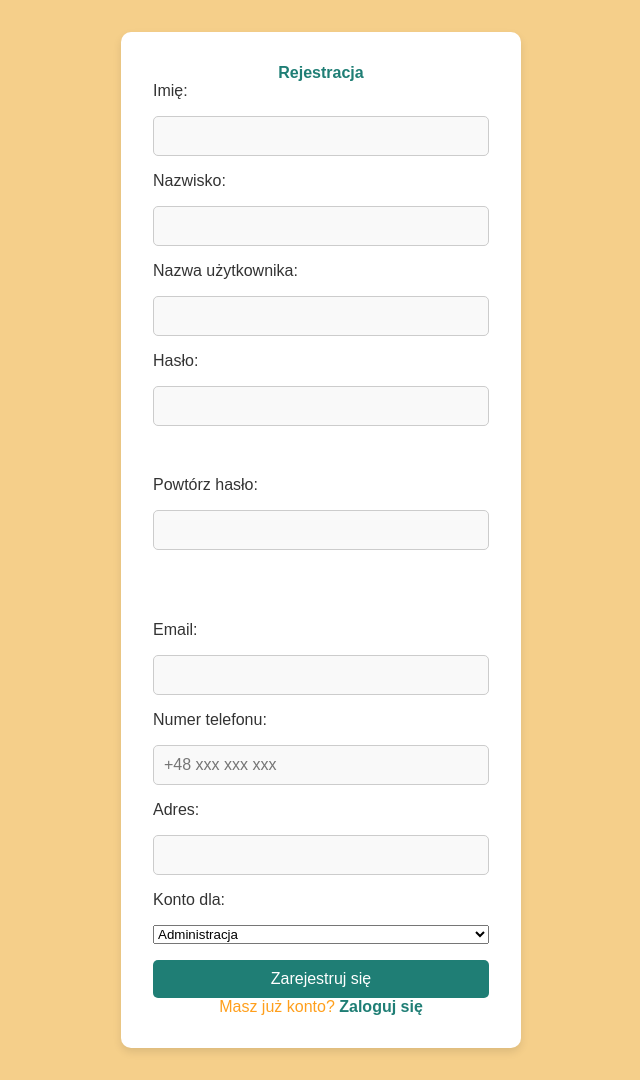
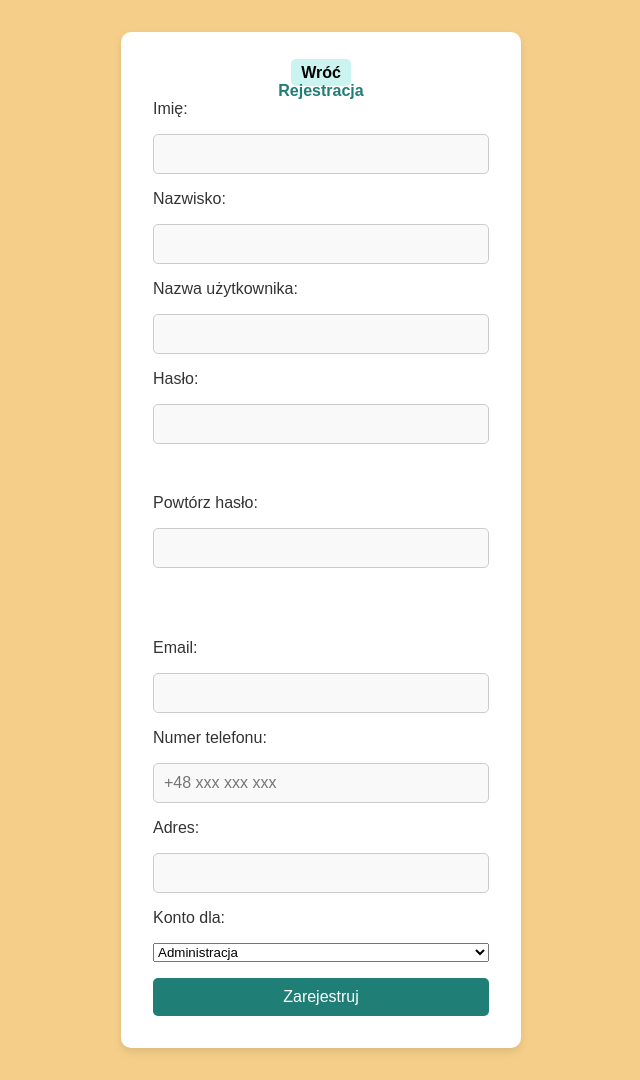
Before and after one commit to wikisza/schoolSystem, a Flask app: page /register in a window 1280 px wide. Shown: the whole page, without its empty margins (319-959 px from the left). Run offline with Flask 3, Linux system fonts and the light colour scheme; some web fonts are replaced.

Commit message:
poprawa linkow do register

```diff
--- a/routes/auth_routes.py
+++ b/routes/auth_routes.py
@@ -1,6 +1,7 @@
 from flask import Blueprint, render_template, request, redirect, flash, url_for
 from controllers.auth_controller import authenticate, register_user
 from flask_login import login_required, logout_user
+from routes.index_routes import administrationView_route
 
 auth_blueprint = Blueprint('auth', __name__)
 
@@ -28,7 +29,7 @@ def register():
         phoneNumber = request.form['phoneNumber']
         address = request.form['address']
         if register_user(username, password, profession, email, firstName, lastName, phoneNumber, address):
-            return redirect(url_for('auth.login'))
+            return redirect(url_for('index.administrationView_route'))
         else:
             flash('Login już zajęty.')
             return redirect(url_for('auth.register'))
--- a/static/css/styleLogin.css
+++ b/static/css/styleLogin.css
@@ -1,102 +1,3 @@
-/* body {
-    margin: 20px;
-    background-color: #ececec;
-    color: white;
-    font-family: 'suse';
-    min-height: 100vh;
-    display: flex;
-    flex-direction: column;
-    position: relative;
-    justify-content: center;
-    align-items: center;
-}
-
-.suse {
-    font-family: "SUSE", sans-serif;
-    font-optical-sizing: auto;
-    font-weight: bold;
-    font-style: normal;
-  }
-
-section{
-    background-color: #0d4e98;
-    border-radius: 30px;
-    width: 50%;
-    margin-top: 30px;
-    padding: 20px;
-    box-shadow: 0px 0px 20px rgba(26, 25, 25, 0.658);
-    display: flex;
-    flex-direction: column;
-    position: relative;
-    justify-content: center;
-    align-items: center;
-}
-
-h1 {
-    color: white;
-    font-size:40px;
-    font-weight: 450;
-    margin: 0;
-}
-
-form {
-    margin-bottom: 20px;
-}
-
-label {
-    display: block;
-    margin-top: 10px;
-    color: white;
-}
-
-input, button {
-    margin-top: 5px;
-    background-color: #e68d1a;
-    color: #000000;
-    border: 2px solid #0d4e98;
-    border-radius: 5px;
-    padding: 10px;
-    font-family: 'suse';
-}
-
-button {
-    cursor: pointer;
-}
-
-button:hover{
-    background-color: #6A704C;
-
-}
-ul {
-    list-style-type: none;
-    padding: 0;
-}
-
-li {
-    margin-bottom: 5px;
-    padding: 10px;
-    background-color: #444;
-    border-radius: 5px;
-    color: white;
-}
-
-img{
-    width: 160px;
-    background-color: #e2b171;
-    padding: 40px;
-    border-radius: 10px;
-    box-shadow: 0 0 20px #3E2723;
-}
-
-p, a{
-    color: #6A704C;
-}
-
-a:hover{
-    color:#e2b171;
-} */
-
-/* Resetowanie domyślnych stylów */
 * {
     margin: 0;
     padding: 0;
@@ -194,8 +95,23 @@ a {
     color: #1f7e75;
     text-decoration: none;
     font-weight: bold;
+    margin:2rem;
 }
 
 a:hover {
     text-decoration: underline;
 }
+
+.btn {
+    color: black;
+    text-decoration: none;
+    padding: 5px 10px;
+    background-color: #CBF3F0;
+    border-radius: 5px;
+    transition: background-color 0.3s;
+    margin-bottom: 2rem;
+}
+
+.btn:hover{
+    background-color: #1c6f67;
+}
--- a/templates/administration/addNewClass.html
+++ b/templates/administration/addNewClass.html
@@ -7,7 +7,7 @@
 <form method="POST" action="/addClass">
     <label for="className">Nazwa przedmiotu:</label>
     <input type="text" id="className" name="className" required>
-    <button type="submit">Dodaj przedmiot</button>
+    <button type="submit" class="btn">Dodaj przedmiot</button>
 </form>
 
 {% endblock %}
--- a/templates/administration/editClass.html
+++ b/templates/administration/editClass.html
@@ -198,7 +198,7 @@ document.getElementById('changeTeacherButton').onclick = function () {
             fetch('/assignStudentsToClass', {
                 method: 'POST',
                 headers: { 'Content-Type': 'application/json' },
-                body: JSON.stringify({ student_ids: selectedIds, class_id: '{{ class_data[0] }}' })
+                body: JSON.stringify({ student_ids: selectedIds, class_id: '{{ class_data[3] }}' })
             })
                 .then(response => {
                     if (response.ok) {
--- a/templates/register.html
+++ b/templates/register.html
@@ -12,6 +12,8 @@
         <!--<img src="{{ url_for('static', filename='logo-no-background.png') }}" alt="HOTEL TROPICAL"> -->
 
         <section>
+
+            <a href="/administrationView" class="btn">Wróć</a>
 
             <h1>Rejestracja</h1>
             <form method="POST" action="/register">
@@ -47,9 +49,9 @@
                     <option value="rodzic">Rodzic</option>
                 </select>
 
-                <button type="submit">Zarejestruj się</button>
+                <button type="submit">Zarejestruj</button>
             </form>
-            <p>Masz już konto? <a href="/login">Zaloguj się</a></p>
+
             {% with messages = get_flashed_messages() %}
             {% if messages %}
             <ul>
```
Also changed, not shown: static/css/styleRegister.css (+13 -0 lines), database.db.
